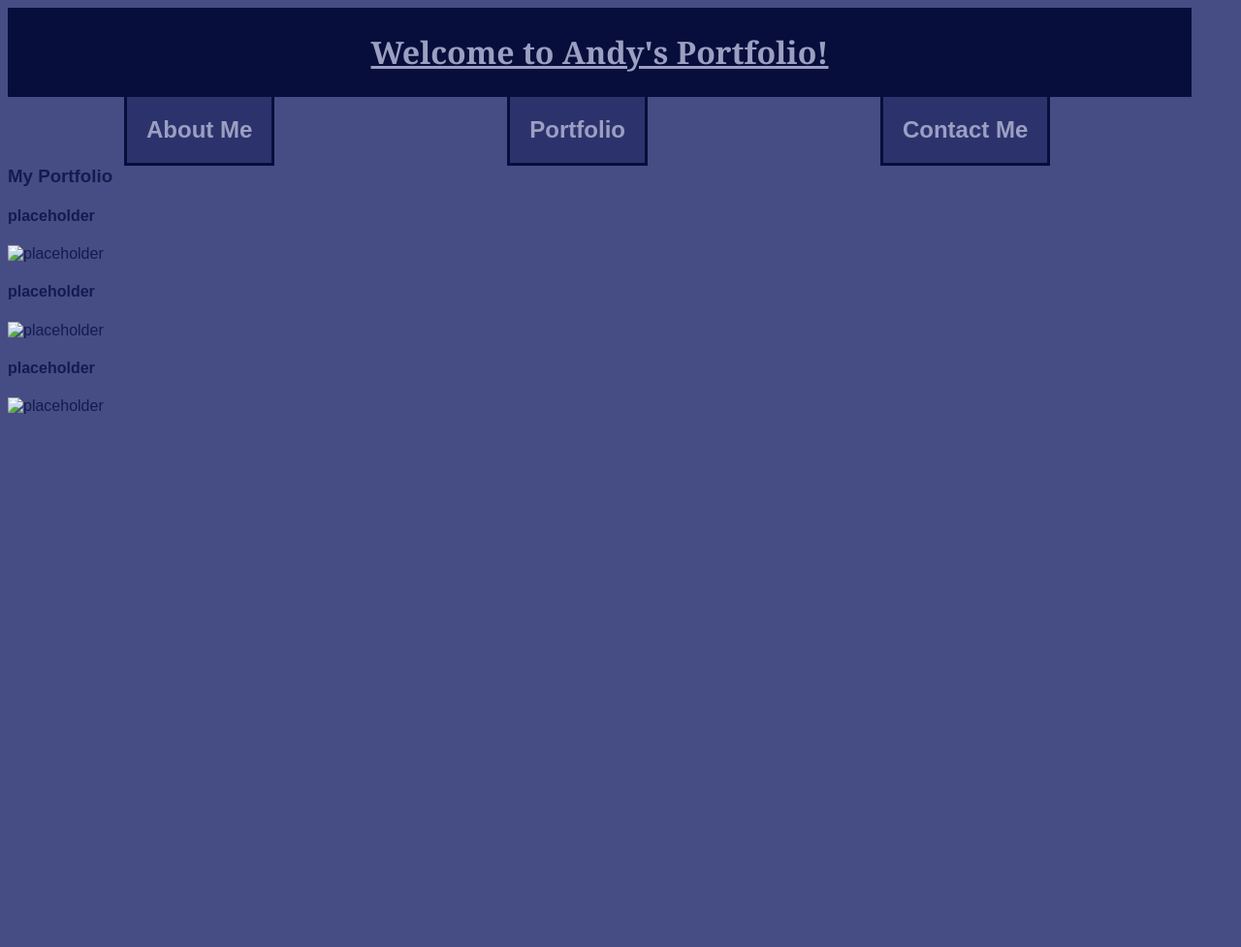
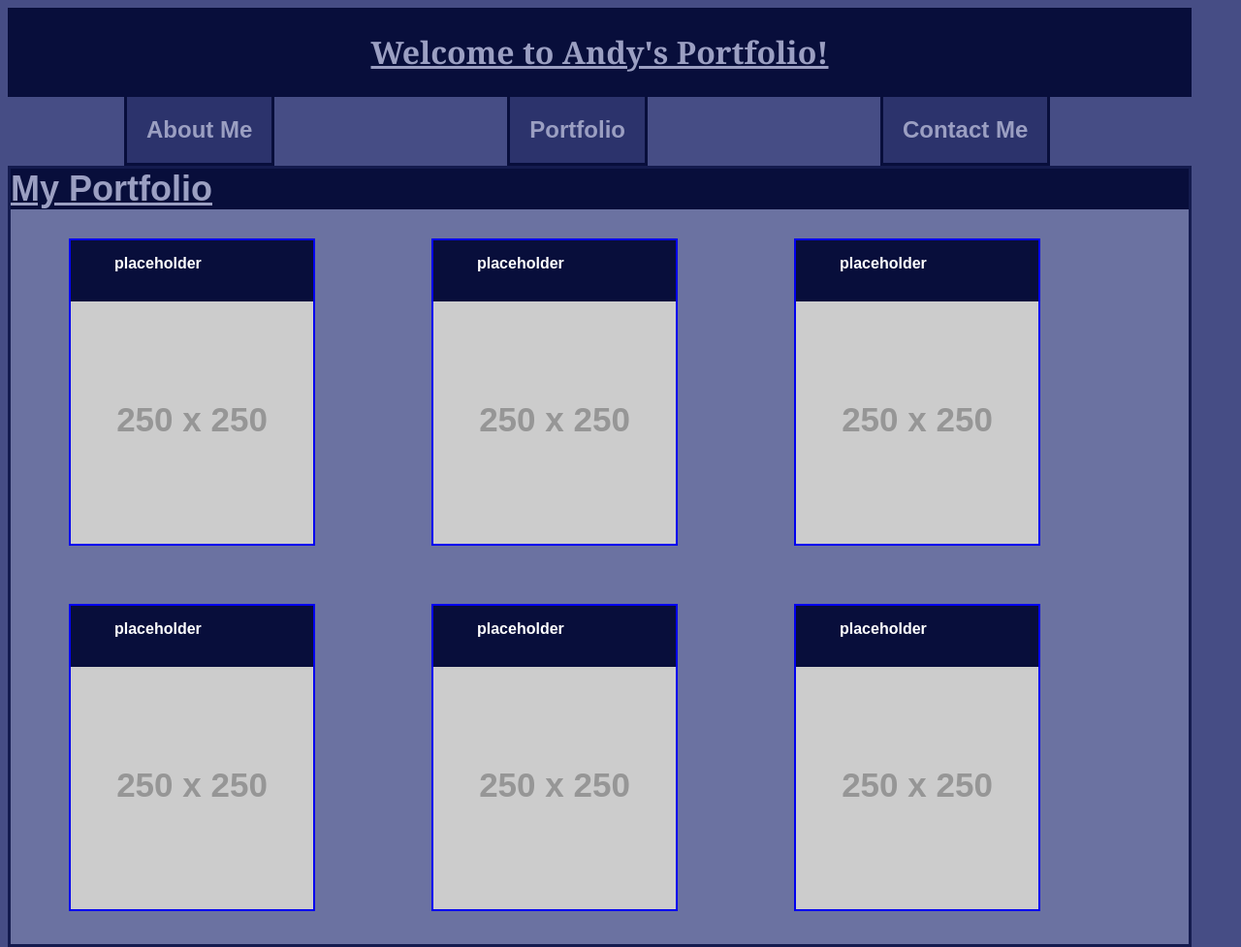
Before and after one commit to AndyForbes93/Basic-Portfolio, a plain HTML site: page portfolio.html in a window 1280 px wide. Shown: the whole page at 97% size. Before the commit the page ends 800 px from the top, so only its background shows below. Drawn offline with Linux system fonts and the light colour scheme; placeholder pictures from the web are drawn by us.

Commit message:
Finished adding functional portfolio page and finished styling the page

```diff
--- a/css/main.css
+++ b/css/main.css
@@ -23,18 +23,20 @@ h1{
 .content{
         float:left;
         width:470px;
-        margin:10px;
+        margin:10px 0px 10px 10px;
         border-top: 3px solid rgb(8, 14, 59);
         border-bottom: 3px solid rgb(8, 14, 59);
         background-color: rgb(107, 114, 161);
-        padding: 5px 0px 102px 0px;
+        padding: 0px 10px 140px 10px;
         font-size: 20px;
 
 }
 .image{
     float: left;
     width:470px;
-    margin:10px;
+    margin:10px 10px 10px 0px;
+    padding-left:0px;
+
 
 }
 .about_me{
@@ -82,9 +84,9 @@ a:hover{
     font-size: 28px;
     font-weight:bold;
     text-decoration: underline;
-    background-color:rgb(8, 14, 59);
-    color:rgb(155, 159, 194);
-    padding-left:10px;
+    background-color:rgb(77, 84, 136);
+    color:rgb(21, 24, 49);
+    padding-left:00px;
 
 }
 input{
@@ -97,3 +99,32 @@ input{
 
 
 }
+h3{
+    background-color:rgb(8, 14, 59);
+    color:rgb(155, 159, 194);
+    text-decoration:underline;
+    margin:0px;
+    font-size: 36px;
+}
+h4{
+    margin:0px 0px 0px 0px;
+    padding:15px 30px 30px 45px;
+    color:white;
+    background-color:rgb(8, 14, 59);
+
+}
+.portfolio_content{
+    float:left;
+    width:100%;
+    height:800px;
+    background-color:rgb(107, 114, 161);
+    border:solid;
+}
+.box{
+    float:left;
+    height:313px;
+    width:250px;
+    border:solid 2px;
+    margin:30px 60px
+
+}
--- a/portfolio.html
+++ b/portfolio.html
@@ -30,21 +30,46 @@
                   </div>
                 </a>
             </div>
-            <!-- im making a large div to hold all my future projects within a smaller div box to place them side by side on my portfolio pag-->
+            <!-- im making a large div to hold all my future projects within a smaller div box to place them side by side on my portfolio page-, then im going to make each picture a
+            link to take a -->
             <div class="portfolio_content">
                 <h3>My Portfolio</h3>
-                <div class="box_1">
+                <a href="#" target="_blank">
+                    <div class="box" class="box_1">
                         <h4>placeholder</h4>
-                    <img src="#" alt="placeholder">
+                        <img src="http://via.placeholder.com/250/ffffff/000000" alt="placeholder">
                     </div>
-                <div class="box_2">
+                </a>
+                <a href="#" target="_blank">
+                    <div class="box" class="box_2">
                         <h4>placeholder</h4>
-                    <img src="#" alt="placeholder">
+                        <img src="http://via.placeholder.com/250/ffffff/000000" alt="placeholder">
                     </div>
-                <div class="box_3">
+                </a>
+                <a href="#" target="_blank">
+                    <div class="box" class="box_3">
                         <h4>placeholder</h4>
-                    <img src="#" alt="placeholder">
+                        <img src="http://via.placeholder.com/250/ffffff/000000" alt="placeholder">
                     </div>
+                </a>
+                <a href="#" target="_blank">
+                    <div class="box" class="box_4">
+                        <h4>placeholder</h4>
+                        <img src="http://via.placeholder.com/250/ffffff/000000" alt="placeholder">
+                    </div>
+                </a>
+                <a href="#" target="_blank">
+                    <div class="box" class="box_5">
+                        <h4>placeholder</h4>
+                        <img src="http://via.placeholder.com/250/ffffff/000000" alt="placeholder">
+                    </div>
+                </a>
+                <a href="#" target="_blank">
+                    <div class="box" class="box_6">
+                        <h4>placeholder</h4>
+                        <img src="http://via.placeholder.com/250/ffffff/000000" alt="placeholder">
+                    </div>
+                </a>
             </div>
     </body>
 </html>
```
Lines whose indentation alone changed are shown as unchanged.
